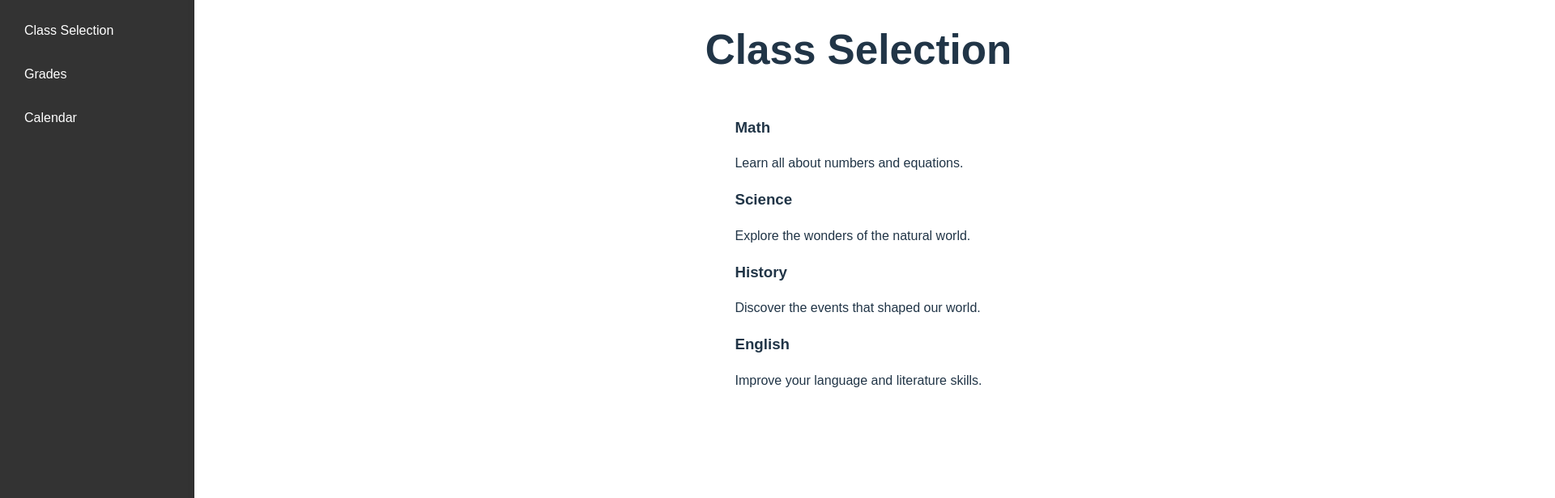
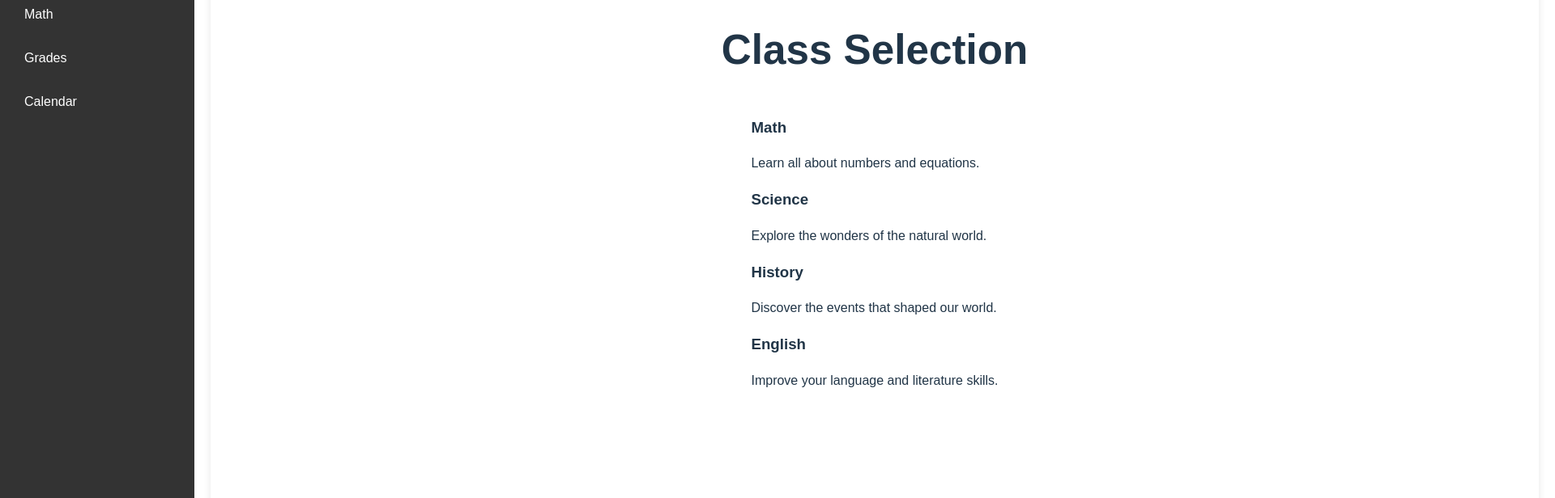
Before and after one commit to joshdoel/CanvasUI, a React (Vite) app in the folder canvas/: page / in a window 1280 px wide. Shown: the top 616 px of the page at 81% size, 1920 px wide, since content can reach past the window. Built offline with nearby package versions, Linux system fonts and the light colour scheme.

Commit message:
DropDown

```diff
--- a/canvas/src/App.css
+++ b/canvas/src/App.css
@@ -3,7 +3,6 @@ body, html {
   padding: 0;
   font-family: 'Arial', sans-serif;
   height: 100%;
-
 }
 
 .app {
@@ -16,7 +15,7 @@ body, html {
   color: #fff;
   width: 200px;
   padding: 20px;
-  height: 100vh; /* Set height to 100% of the viewport height */
+  height: 100vh;
 }
 
 .sidebar ul {
@@ -36,10 +35,10 @@ body, html {
   background-color: #555;
 }
 
-content {
+.content {
   padding: 20px;
   flex-grow: 1;
-  overflow-y: auto; /* Add this to enable scrolling if the content overflows */
+  overflow-y: auto;
 }
 
 .class-selection {
--- a/canvas/src/components/Sidebar.jsx
+++ b/canvas/src/components/Sidebar.jsx
@@ -1,11 +1,32 @@
-// src/components/Sidebar.jsx
-import React from 'react';
+import React, { useState } from 'react';
 
 const Sidebar = ({ onPageChange }) => {
+  const [isMathDropdownOpen, setMathDropdownOpen] = useState(false);
+
+  const handleMathClick = () => {
+    setMathDropdownOpen(!isMathDropdownOpen);
+  };
+
+  const handleMathItemClick = (subpage) => {
+    onPageChange(`Math/${subpage}`);
+    setMathDropdownOpen(false);
+  };
+
   return (
     <nav className="sidebar">
       <ul>
-        <li onClick={() => onPageChange('classSelection')}>Class Selection</li>
+        <li onClick={handleMathClick} className={isMathDropdownOpen ? 'active' : ''}>
+          Math
+          {isMathDropdownOpen && (
+            <ul className="dropdown-list">
+              <li onClick={() => handleMathItemClick('Modules')}>Modules</li>
+              <li onClick={() => handleMathItemClick('Assignments')}>Assignments</li>
+              <li onClick={() => handleMathItemClick('Syllabus')}>Syllabus</li>
+              <li onClick={() => handleMathItemClick('Zoom')}>Zoom</li>
+              {/* Add more items as needed */}
+            </ul>
+          )}
+        </li>
         <li onClick={() => onPageChange('grades')}>Grades</li>
         <li onClick={() => onPageChange('calendar')}>Calendar</li>
       </ul>
```
Also changed, not shown: canvas/src/components/Zoom.jsx (added).
